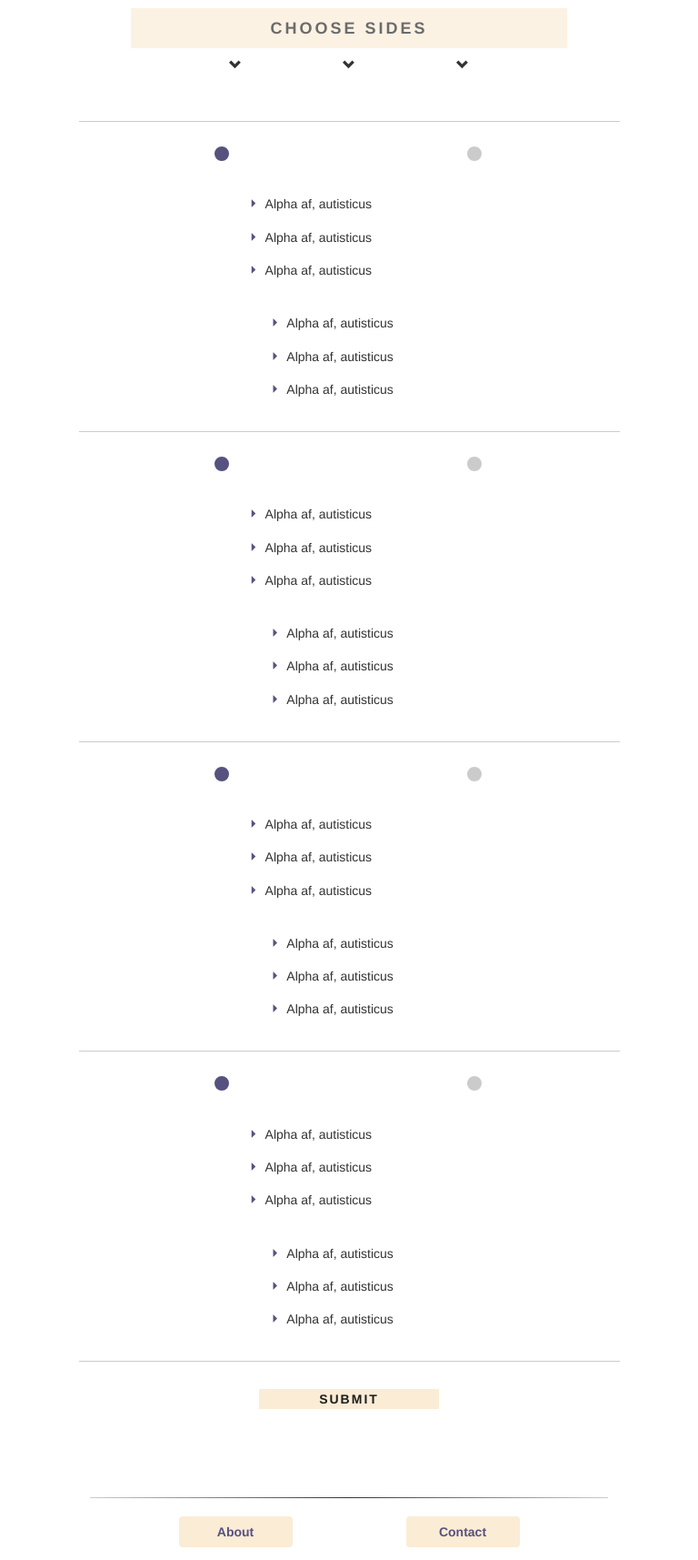
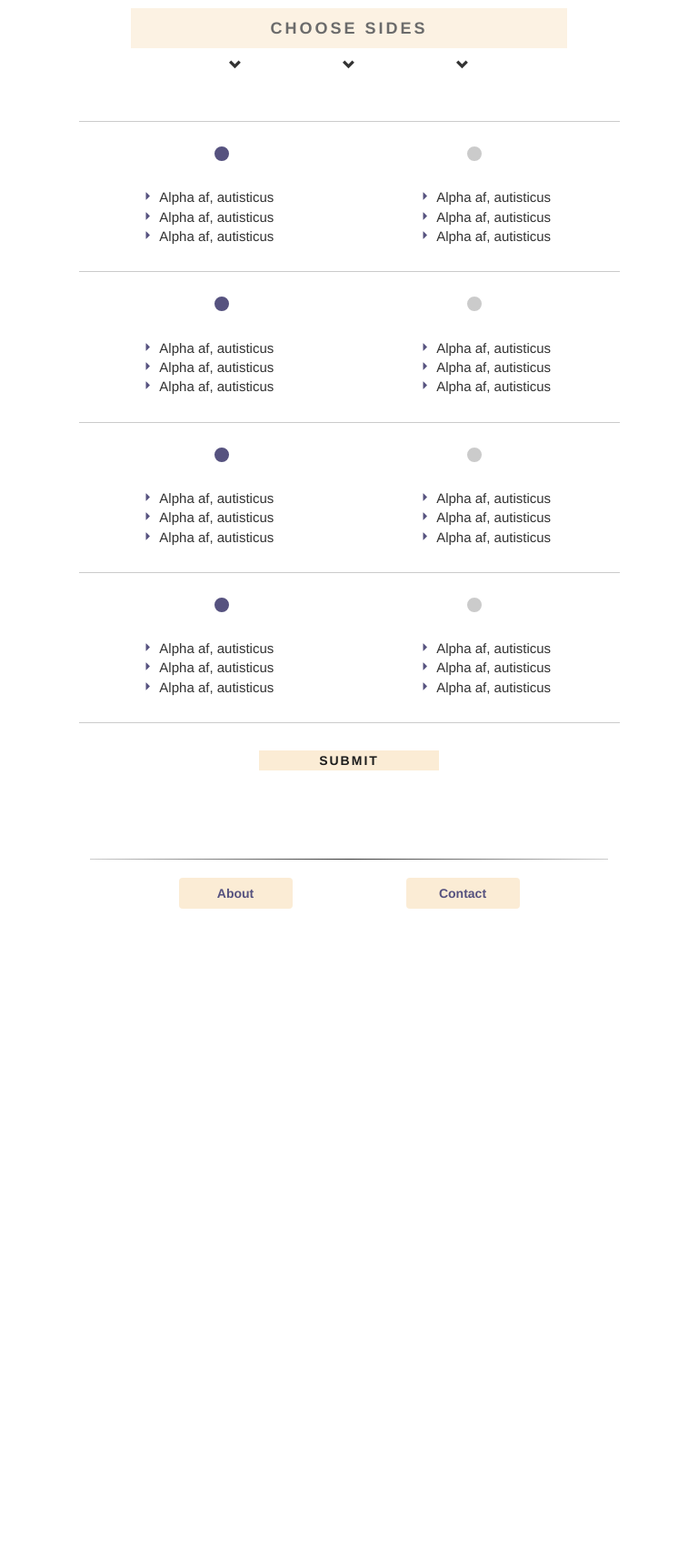
Before and after one commit to JurajMarkesic2/ReccSite, a Django app: page / in a window 768 px wide, after a click on "TAKE THE TEST". Shown: the part 264-1979 px from the top of the page at 91% size. After the commit the page ends 1263 px from the top, so only its background shows below. Run offline with Django 3.2, Linux system fonts and the light colour scheme; some libraries are stand-ins or nearby versions.

Commit message:
composition fix on home page

```diff
--- a/mysite/general/static/general/css/custom.css
+++ b/mysite/general/static/general/css/custom.css
@@ -155,12 +155,14 @@
 @media (min-width: 768px) and (max-width: 991px) {
 	.leftDesc {
 		position: relative;
-		left: -1%;
+		left: -10%;
+
 	}
 
 	.rightDesc {
 		position: relative;
-		left: 3%;
+		left: 10%;
+
 	}
 
 	form li {
@@ -171,7 +173,20 @@
 		display: inline-block;
 		position: relative;
 		right: 10%;
+
 	}
+
+    .itemDesc {
+        margin-top: 0%;
+        margin-bottom: 0%;
+        margin-left: 0%;
+        margin-right: 0%;
+        display: block;
+        position: relative;
+        right: 15%;
+        font-size: 15px;
+
+    }
 }
 
 @media (max-width: 767px) {
```
